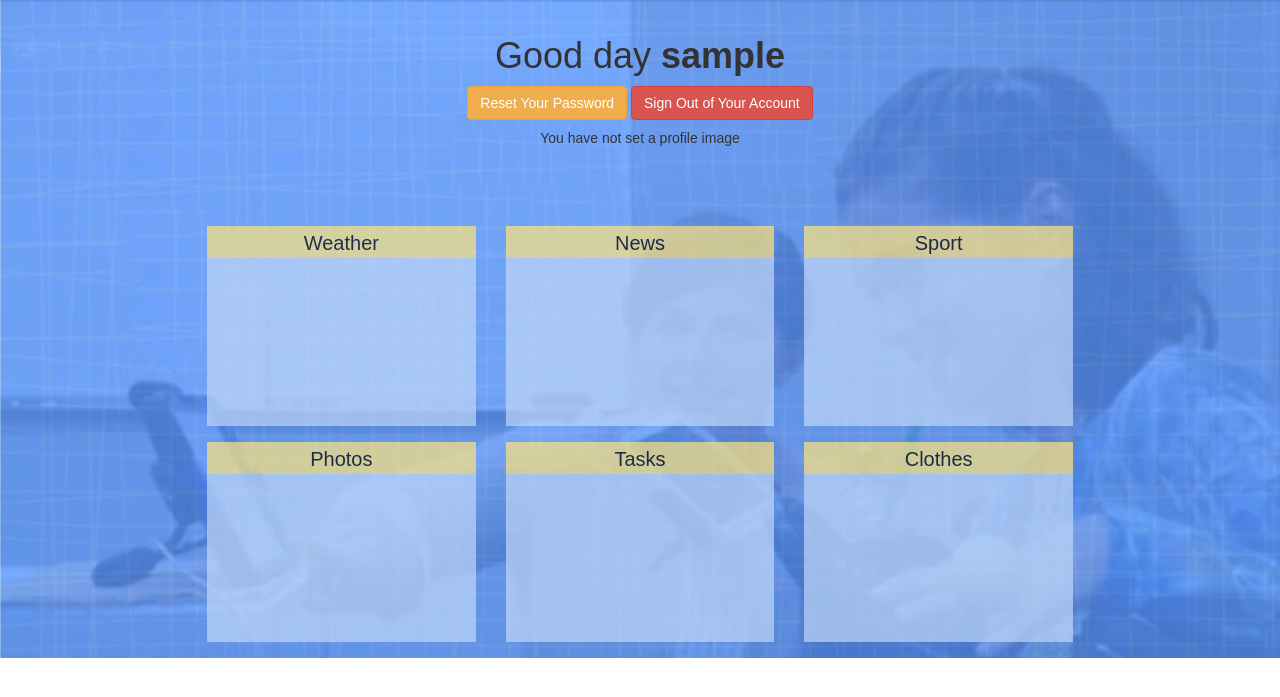
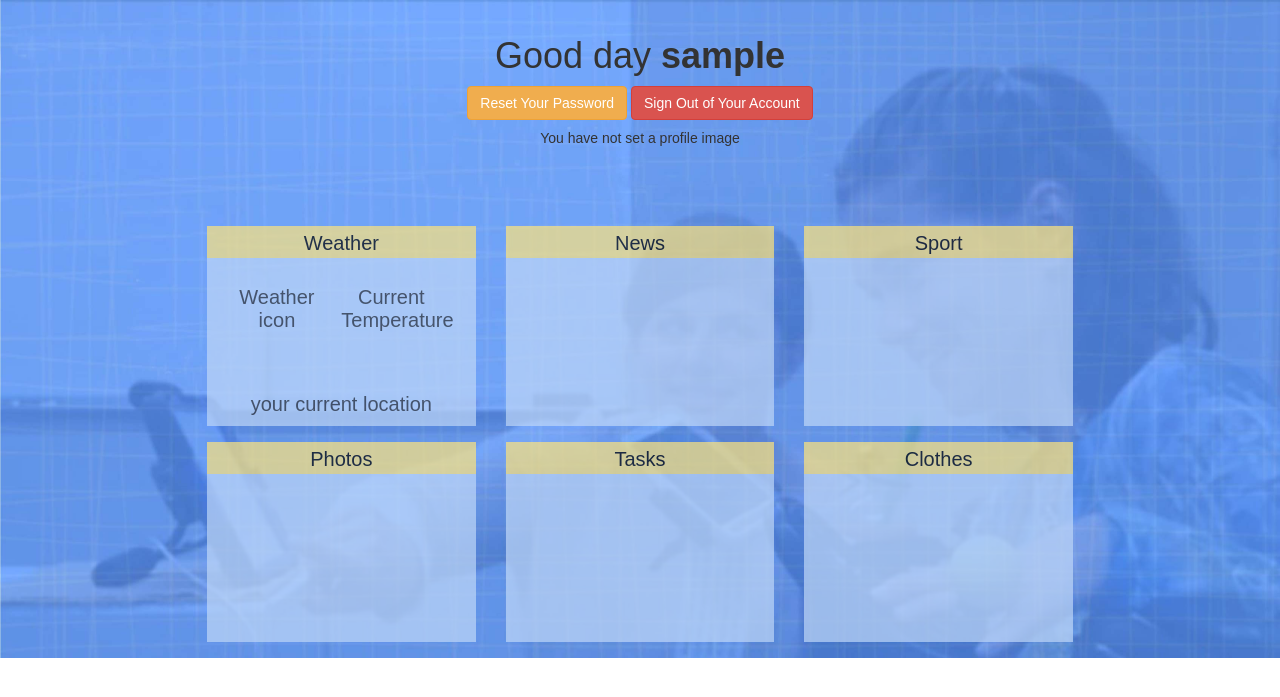
Before and after one commit to simonron/Therapy-Box, a PHP site: page /dashboard.php in a window 1280 px wide. Shown: the top 697 px of the page. Run offline with PHP 8.4, Linux system fonts and the light colour scheme; the visitor is signed in with stand-in values (Sample User, id 1); data that the repository does not hold is empty; some libraries are stand-ins or nearby versions.

Commit message:
Weather graphics working
but not all icons avalable
keep for now
use Font Awesome eventually - or somesuch.

```diff
--- a/demo/css/style.css
+++ b/demo/css/style.css
@@ -141,14 +141,33 @@ dashboard {
   justify-content: space-around;
   margin-top: 10vh;
   margin-bottom: 2vh; }
-  dashboard div {
+  dashboard > div {
     width: 30%;
     min-width: 250px;
     height: 20vh;
     margin-bottom: 2vh;
     background: #bfd7f8;
     opacity: 0.7;
-    min-height: 200px; }
+    min-height: 200px;
+    position: relative;
+    font-size: 20px; }
+  dashboard div#city {
+    position: absolute;
+    bottom: 10px;
+    margin: 0 auto;
+    width: 100%; }
+  dashboard div#temp {
+    position: absolute;
+    top: 60px;
+    left: 50%;
+    width: 5em;
+    text-align: center; }
+  dashboard div#weather_condition {
+    position: absolute;
+    top: 60px;
+    left: 20px;
+    width: 5em;
+    text-align: center; }
   dashboard h2 {
     width: 100%;
     background: #fee47d;
@@ -156,3 +175,5 @@ dashboard {
     font-size: 2.5vh;
     padding: 6px 0px 4px;
     color: #000; }
+  dashboard div#weather_condition img {
+    transform: scale(3, 3); }
--- a/demo/dashboard.php
+++ b/demo/dashboard.php
@@ -29,6 +29,9 @@ if (mysqli_num_rows($result) > 0) {
     <script type="text/javascript" src="js/script.js"></script>
 
     <link rel="stylesheet" href="https://maxcdn.bootstrapcdn.com/bootstrap/3.3.7/css/bootstrap.css">
+    <link rel="stylesheet" href="https://use.fontawesome.com/releases/v5.3.1/css/all.css" integrity="sha384-mzrmE5qonljUremFsqc01SB46JvROS7bZs3IO2EmfFsd15uHvIt+Y8vEf7N7fWAU" crossorigin="anonymous">
+
+
     <link rel="stylesheet" href="css/style.css">
 
   </head>
@@ -39,7 +42,8 @@ if (mysqli_num_rows($result) > 0) {
         <br>
 
 
-        <h1>Good day <b><?php echo $username ?></b></h1> <!--<i class="wi wi-night-sleet"></i>
+        <h1>Good day <b><?php echo $username ?></b></h1>
+        <!--<i class="wi wi-night-sleet"></i>
 -->
         <p>
           <a href="reset-password.php" class="btn btn-warning">Reset Your Password</a>
@@ -58,10 +62,11 @@ if (mysqli_num_rows($result) > 0) {
     ?>
         <dashboard>
 
-          <div>
+          <div id="weather">
             <h2>Weather</h2>
-            <?php echo $city ?>
-
+            <div id="city">your current location</div>
+            <div id="temp"> Current Temperature</div>
+            <div id="weather_condition"> Weather icon</div>
           </div>
           <div>
             <h2>News</h2>
@@ -132,10 +137,13 @@ if (mysqli_num_rows($result) > 0) {
             console.log(JSON.stringify($obj));
             //txt="frog";
             //document.getElementById("demo").innerHTML = txt;
+
             console.log("!!!!!!!!!!!!" + $obj.results[0].address_components[3].short_name);
             geoLocation = $obj.results[0].address_components[3].short_name; //CITY!!
-$city ="unset as yet";
+            document.getElementById("city").innerHTML = geoLocation;
+
             $city = geoLocation;
+
             geo_weatherURL = 'http://api.openweathermap.org/data/2.5/weather?q=' + geoLocation + '&APPID=4d73012180703ba89ac49f61eb202d5f';
             resp = getJSON(geo_weatherURL);
             console.log("resp geo_weatherURL = " + resp);
@@ -147,8 +155,16 @@ $city ="unset as yet";
             //console.log("!!!!!!!!!!!!"+$obj.coord.lat);
             console.log("!!!!!!!!!!!!" + $obj.weather[0].description);
 
+            weather_symbol_code = $obj.weather[0].description;
+            icon = weather_symbol(weather_symbol_code);
+            console.log("icon = " + icon);
+            document.getElementById("weather_condition").innerHTML = "<img src="+icon+">";
+
+
+
             temp = $obj.main.temp;
             tempC = temp - 273;
+            document.getElementById("temp").innerHTML = tempC.toFixed(1) + " degrees";
             console.log("!!!!!!!!!!!!" + temp);
             console.log("!!!!!!!!!!!!" + tempC);
 
@@ -188,6 +204,59 @@ $city ="unset as yet";
             console.log("!!!!!!!!!!!!" + tempC);
           }
 
+          function weather_symbol(symbol) {
+            console.log("symbol at func =" + symbol);
+            switch (symbol) {
+              case 'clear sky':
+                icon = icon('01d');
+                return icon;
+                break;
+              case 'few clouds':
+                icon = icon('02d');
+                 return icon;
+                break;
+              case 'scattered clouds':
+                icon = icon('03d');
+                 return icon;
+                break;
+              case 'broken clouds':
+                icon = icon('04d');
+                 return icon;
+                break;
+              case 'shower rain':
+                icon = icon('09d');
+                 return icon;
+                break;
+              case 'rain':
+                icon = icon('10d');
+                 return icon;
+                break;
+              case 'thunderstorm':
+                icon = icon('11d');
+                 return icon;
+                break;
+              case 'snow':
+                icon = icon('13d');
+                 return icon;
+                break;
+              case 'mist':
+                icon = icon('50d');
+                 return icon;
+                break;
+              default:
+                icon = "no idea";
+                 return icon;
+                break;
+            }
+
+            function icon(code) {
+              console.log("code at func icon = " + code);
+              icon = "http://openweathermap.org/img/w/" + code + ".png";
+              return icon;
+            }
+
+          }
+
         </script>
       </div>
     </div>
--- a/demo/scss/style.scss
+++ b/demo/scss/style.scss
@@ -178,7 +178,7 @@ dashboard {
 
 
 
-  div {
+  > div {
     width: 30%;
     min-width: 250px;
     height: 20vh;
@@ -186,6 +186,28 @@ dashboard {
     background:#bfd7f8;
     opacity:0.7;
     min-height:200px;
+    position:relative;
+    font-size:20px;
+  }
+  div#city{
+    position:absolute;
+    bottom:10px;
+    margin:0 auto;
+    width:100%;
+  }
+  div#temp{
+    position:absolute;
+    top:60px;
+    left:50%;
+    width:5em;
+    text-align:center;
+  }
+    div#weather_condition{
+    position:absolute;
+    top:60px;
+    left:20px;
+    width:5em;
+    text-align:center;
   }
 
   h2{
@@ -197,4 +219,9 @@ dashboard {
     color:#000;
   }
 
+  div#weather_condition img{
+    transform: scale(3, 3);
+  }
+
+
 }
```
Also changed, not shown: demo/welcome.php (deleted, +0 -174 lines).
